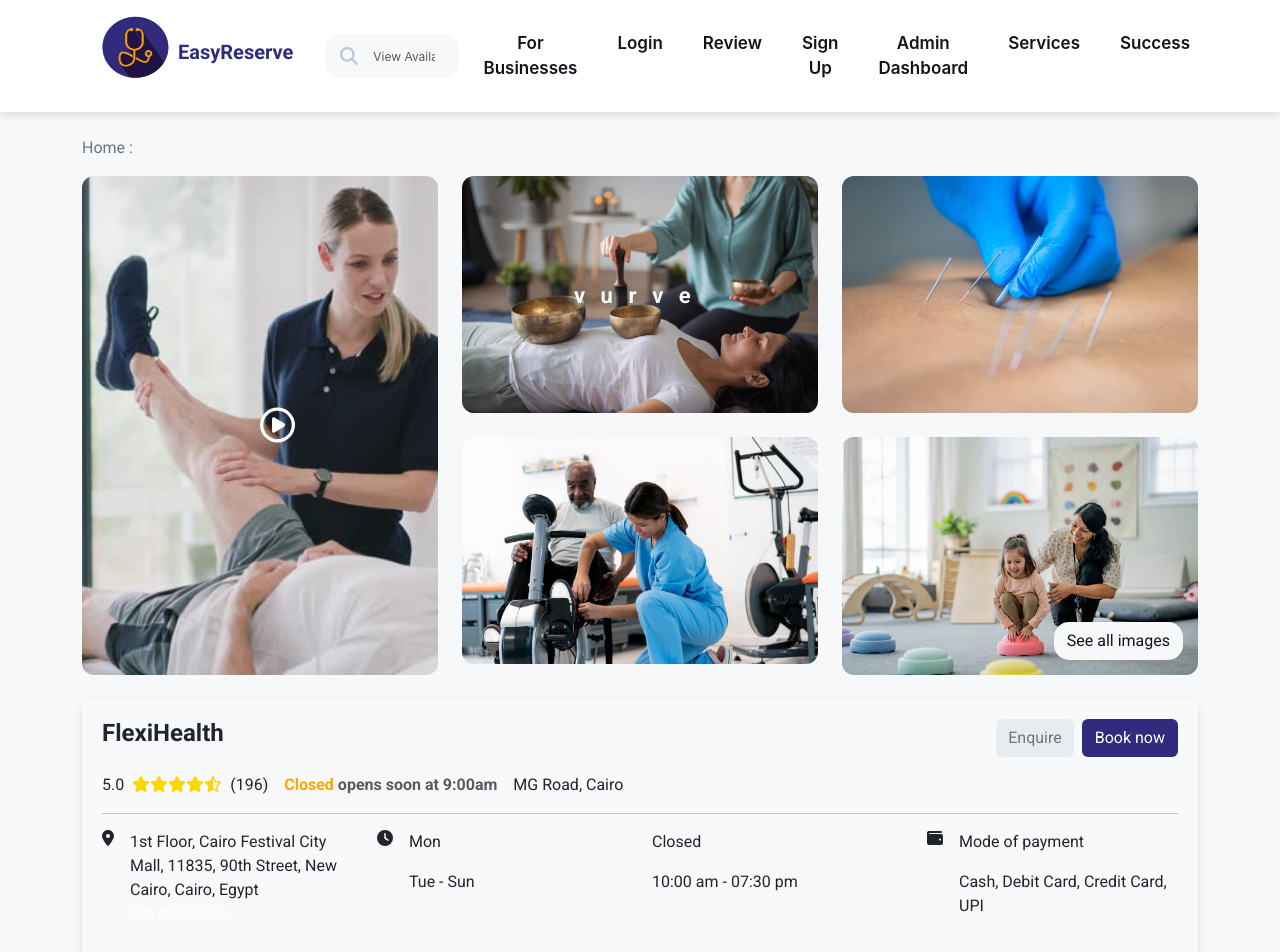
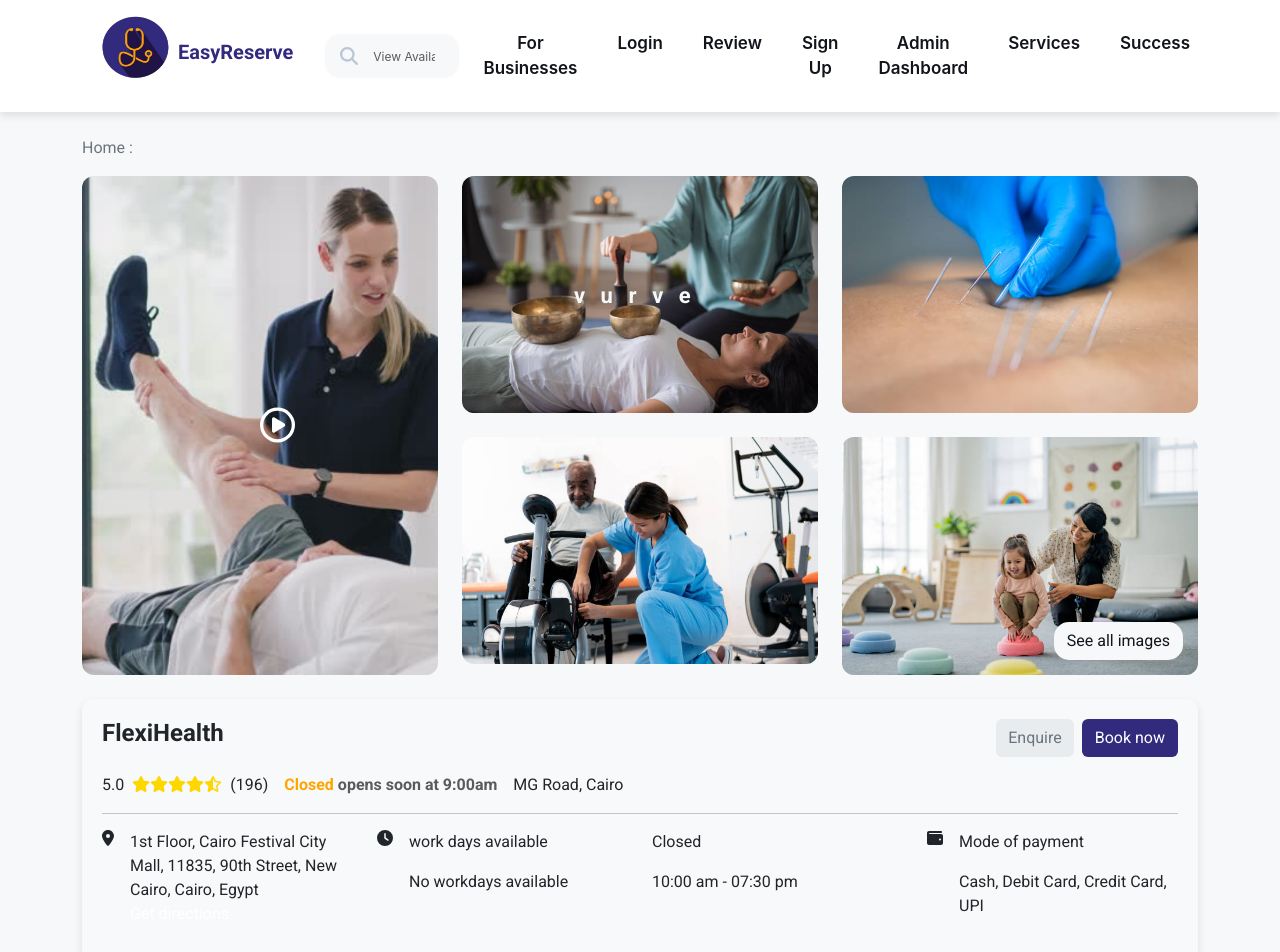
Before and after one commit to Fouad-Gabr/Booking-and-reservation-system, a React (Vite) app: page / in a window 1280 px wide. Shown: the top 952 px of the page. Built offline with nearby package versions, Linux system fonts and the light colour scheme; no server answers.

Commit message:
- Added functionality to calculate and display the range of working days between `startWorkDay` and `endWorkDay`. - Implemented a helper function `getDaysBetween` to handle the calculation. - Updated UI to show the calculated working days. - Improved error handling for fetching data from the API.

```diff
--- a/src/pages/Home/Home.jsx
+++ b/src/pages/Home/Home.jsx
@@ -1,4 +1,5 @@
-import { useState } from "react";
+import { useState, useEffect } from "react";
+import axios from "axios";
 import "./Home.css";
 import { Link } from "react-router-dom";
 import { FontAwesomeIcon } from "@fortawesome/react-fontawesome";
@@ -17,6 +18,11 @@ function Home() {
   const [isModalOpen, setIsModalOpen] = useState(false);
   const [currentImageIndex, setCurrentImageIndex] = useState(0);
 
+  const [workdays, setWorkdays] = useState({
+    startWorkDay: "",
+    endWorkDay: "",
+  });
+
   const images = [
     "images/num-one.jpg",
     "images/num-two-1.jpg",
@@ -26,6 +32,7 @@ function Home() {
     "images/num-4.jpg",
     "images/num-5.jpg",
     "images/num-6.jpg",
+    "images/num-7.jpg",
   ];
 
   const handleNextImage = () => {
@@ -39,6 +46,56 @@ function Home() {
       prevIndex === 0 ? images.length - 1 : prevIndex - 1
     );
   };
+
+  const getDaysBetween = (start, end) => {
+    const daysOfWeek = [
+      "Sunday",
+      "Monday",
+      "Tuesday",
+      "Wednesday",
+      "Thursday",
+      "Friday",
+      "Saturday",
+    ];
+
+    const startIndex = daysOfWeek.indexOf(start);
+    const endIndex = daysOfWeek.indexOf(end);
+
+    if (startIndex === -1 || endIndex === -1) return [];
+
+    if (startIndex <= endIndex) {
+      return daysOfWeek.slice(startIndex, endIndex + 1);
+    } else {
+      return [
+        ...daysOfWeek.slice(startIndex),
+        ...daysOfWeek.slice(0, endIndex + 1),
+      ];
+    }
+  };
+
+  useEffect(() => {
+    axios
+      .get("http://localhost:5001/Workdays")
+      .then((response) => {
+        const data = response.data;
+        if (data && data.startWorkDay && data.endWorkDay) {
+          setWorkdays({
+            startWorkDay: data.startWorkDay,
+            endWorkDay: data.endWorkDay,
+          });
+        } else {
+          console.error("Invalid data structure:", response.data);
+        }
+      })
+      .catch((error) => {
+        console.error("Error fetching workdays data:", error);
+      });
+  }, []);
+
+  const workDaysRange = getDaysBetween(
+    workdays.startWorkDay,
+    workdays.endWorkDay
+  );
 
   return (
     <div className="landing pt-4 pb-4">
@@ -193,8 +250,12 @@ function Home() {
             <div className="col-md-3 d-flex flex-md-row flex-column text-center text-md-start">
               <FontAwesomeIcon icon={faClock} className="pe-3 pb-md-0 pb-3" />
               <div>
-                <p>Mon</p>
-                <p>Tue - Sun</p>
+                <p>work days available</p>
+                {workDaysRange.length > 0 ? (
+                  <p>{workDaysRange.join(", ")}</p>
+                ) : (
+                  <p>No workdays available</p>
+                )}
               </div>
             </div>
             <div className="col-md-3 flex-md-row flex-column text-center text-md-start">
```
